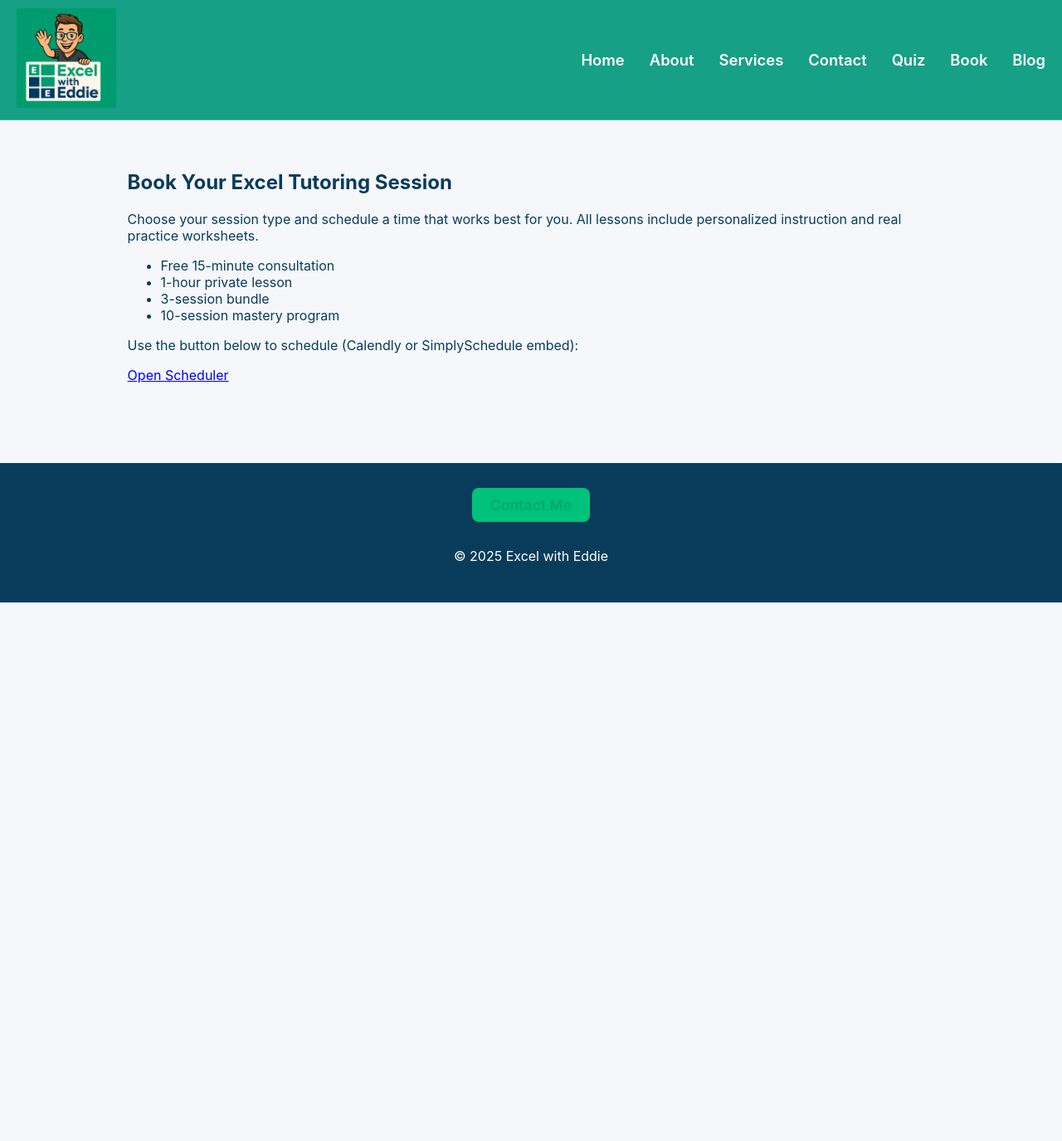
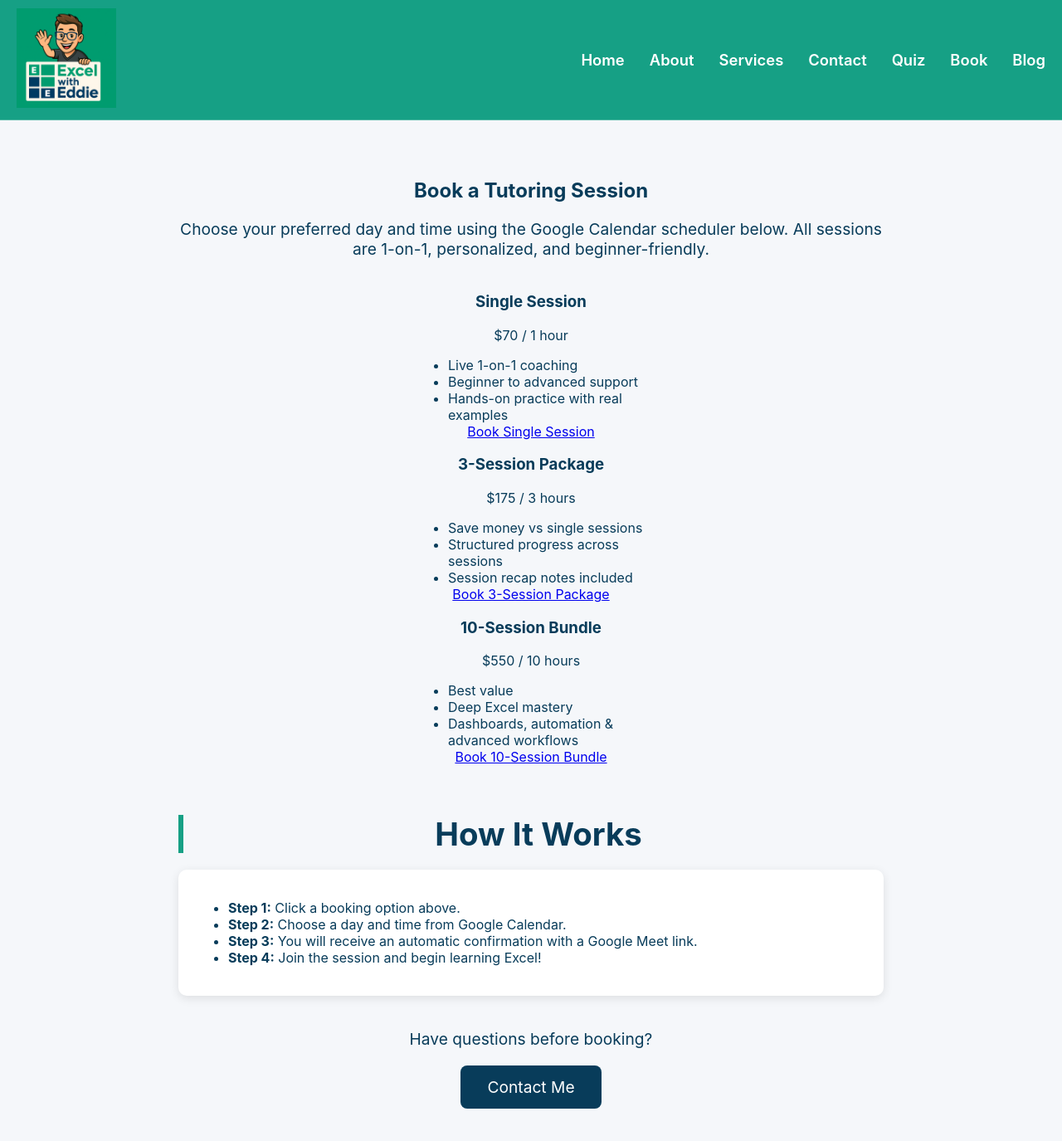
Before and after one commit to excelwitheddie/excel-with-eddie2, a Jekyll site: the page built from book.md, in a window 1280 px wide and 1400 px high. Shown: the top 1375 px of the window at 83% size. Built offline with Jekyll 4.4.1, drawn with Linux system fonts in a browser that asks for light colours.

Commit message:
Update book.md

```diff
--- a/book.md
+++ b/book.md
@@ -1,17 +1,83 @@
 ---
 layout: default
-title: Book
-description: Schedule your Excel lesson with Eddie. Free consultation available.
+title: Book a Session
 ---
-<section style="padding:40px 12%;">
-  <h1>Book Your Excel Tutoring Session</h1>
-  <p>Choose your session type and schedule a time that works best for you. All lessons include personalized instruction and real practice worksheets.</p>
-  <ul>
-    <li>Free 15-minute consultation</li>
-    <li>1-hour private lesson</li>
-    <li>3-session bundle</li>
-    <li>10-session mastery program</li>
-  </ul>
-  <p>Use the button below to schedule (Calendly or SimplySchedule embed):</p>
-  <p><a href="#" class="cta">Open Scheduler</a></p>
+
+<section class="section" style="text-align:center; max-width:850px; margin:0 auto;">
+
+  <h1>Book a Tutoring Session</h1>
+  <p style="font-size:1.2rem; color:#083c5a;">
+    Choose your preferred day and time using the Google Calendar scheduler below.
+    All sessions are 1-on-1, personalized, and beginner-friendly.
+  </p>
+
+  <!-- PRICING SUMMARY -->
+  <div class="pricing-grid" style="margin-top:40px;">
+
+    <div class="pricing-card">
+      <h3>Single Session</h3>
+      <p class="price">$70 / 1 hour</p>
+      <ul style="text-align:left; margin:0 auto; max-width:240px;">
+        <li>Live 1-on-1 coaching</li>
+        <li>Beginner to advanced support</li>
+        <li>Hands-on practice with real examples</li>
+      </ul>
+      <a href="https://calendar.google.com/calendar/appointments/schedules/AcZssZ2Vf9dbUSZeggMTjmT-LvTEKoHceYRjE7B4-OpUQvs6OvDsIcignF-XB6CN_WvoiBAnpME6MbdE"
+         class="price-btn" target="_blank">
+         Book Single Session
+      </a>
+    </div>
+
+    <div class="pricing-card featured">
+      <h3>3-Session Package</h3>
+      <p class="price">$175 / 3 hours</p>
+      <ul style="text-align:left; margin:0 auto; max-width:240px;">
+        <li>Save money vs single sessions</li>
+        <li>Structured progress across sessions</li>
+        <li>Session recap notes included</li>
+      </ul>
+      <a href="https://calendar.google.com/calendar/appointments/schedules/AcZssZ2Vf9dbUSZeggMTjmT-LvTEKoHceYRjE7B4-OpUQvs6OvDsIcignF-XB6CN_WvoiBAnpME6MbdE"
+         class="price-btn" target="_blank">
+         Book 3-Session Package
+      </a>
+    </div>
+
+    <div class="pricing-card">
+      <h3>10-Session Bundle</h3>
+      <p class="price">$550 / 10 hours</p>
+      <ul style="text-align:left; margin:0 auto; max-width:240px;">
+        <li>Best value</li>
+        <li>Deep Excel mastery</li>
+        <li>Dashboards, automation & advanced workflows</li>
+      </ul>
+      <a href="https://calendar.google.com/calendar/appointments/schedules/AcZssZ2Vf9dbUSZeggMTjmT-LvTEKoHceYRjE7B4-OpUQvs6OvDsIcignF-XB6CN_WvoiBAnpME6MbdE"
+         class="price-btn" target="_blank">
+         Book 10-Session Bundle
+      </a>
+    </div>
+
+  </div>
+
+  <!-- HOW BOOKING WORKS -->
+  <div style="margin-top:60px;">
+    <h2>How It Works</h2>
+
+    <div class="card" style="text-align:left;">
+      <ul>
+        <li><strong>Step 1:</strong> Click a booking option above.</li>
+        <li><strong>Step 2:</strong> Choose a day and time from Google Calendar.</li>
+        <li><strong>Step 3:</strong> You will receive an automatic confirmation with a Google Meet link.</li>
+        <li><strong>Step 4:</strong> Join the session and begin learning Excel!</li>
+      </ul>
+    </div>
+  </div>
+
+  <!-- CONTACT CTA -->
+  <div style="margin-top:40px;">
+    <p style="font-size:1.2rem;">Have questions before booking?</p>
+    <a class="cta-btn" href="mailto:eddie@excelwitheddie.com?subject=Excel%20Tutoring%20Question">
+      Contact Me
+    </a>
+  </div>
+
 </section>
```
